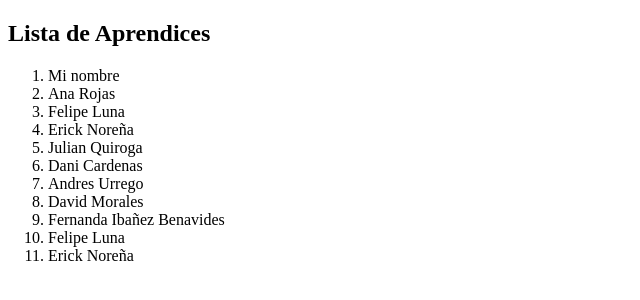
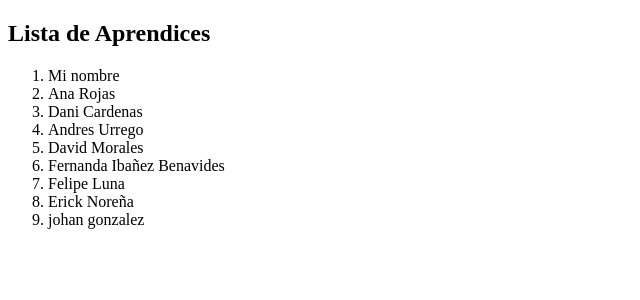
Before and after one commit to johangonzalez123456/proyecto_adso2024, a plain HTML site: page index.html in a window 1280 px wide. Shown: the whole page, without its empty margins (0-640 px from the left). Drawn offline with Linux system fonts and the light colour scheme.

Commit message:
Update index.html

```diff
--- a/index.html
+++ b/index.html
@@ -10,11 +10,6 @@
     <ol>
         <li>Mi nombre</li>
         <li>Ana Rojas</li>
-
-        <li>Felipe Luna</li>
-        <li>Erick Noreña</li>
-        <li>Julian Quiroga</li>
-
 
         <li>Dani Cardenas</li>
 
@@ -43,6 +38,10 @@
 
 
 
+        <li>johan  gonzalez </li>
+
+
+
     </ol>
 </body>
 </html>
```
